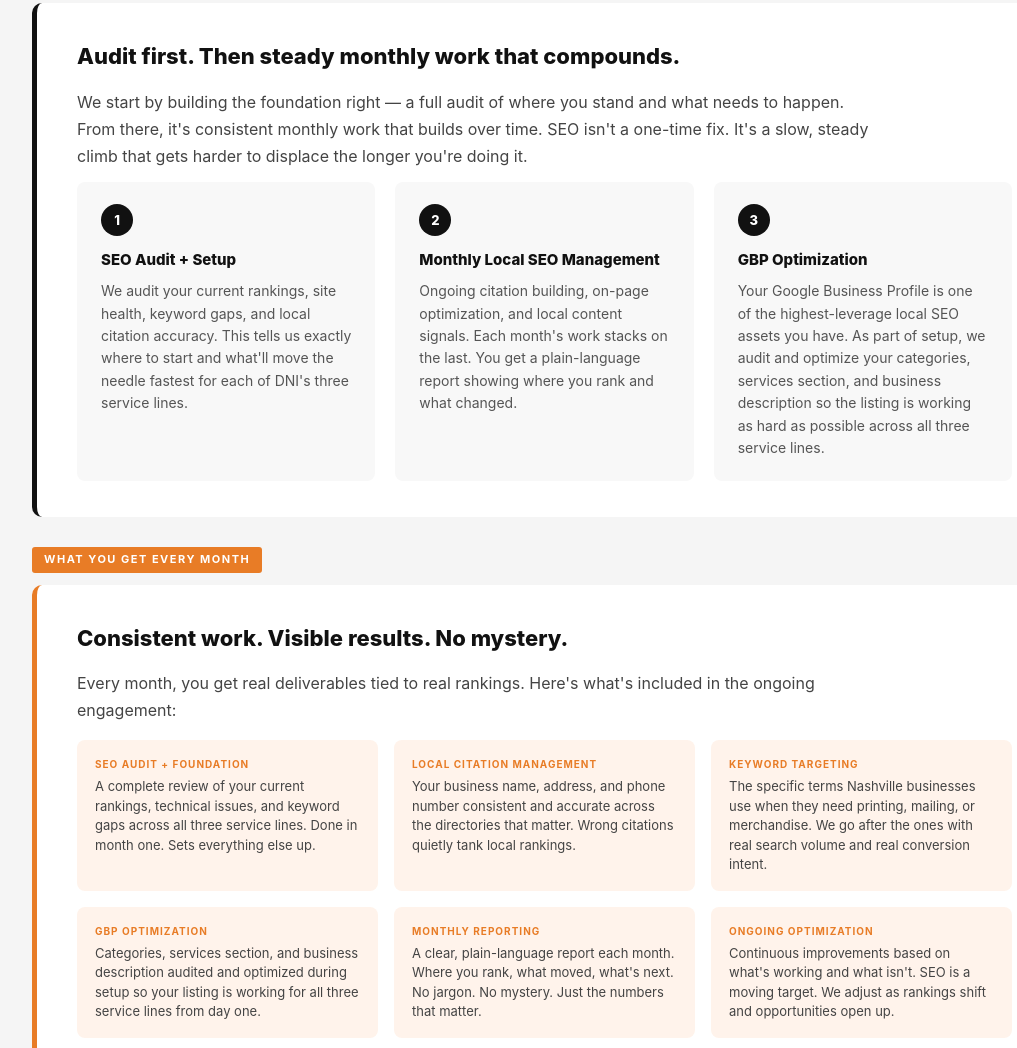
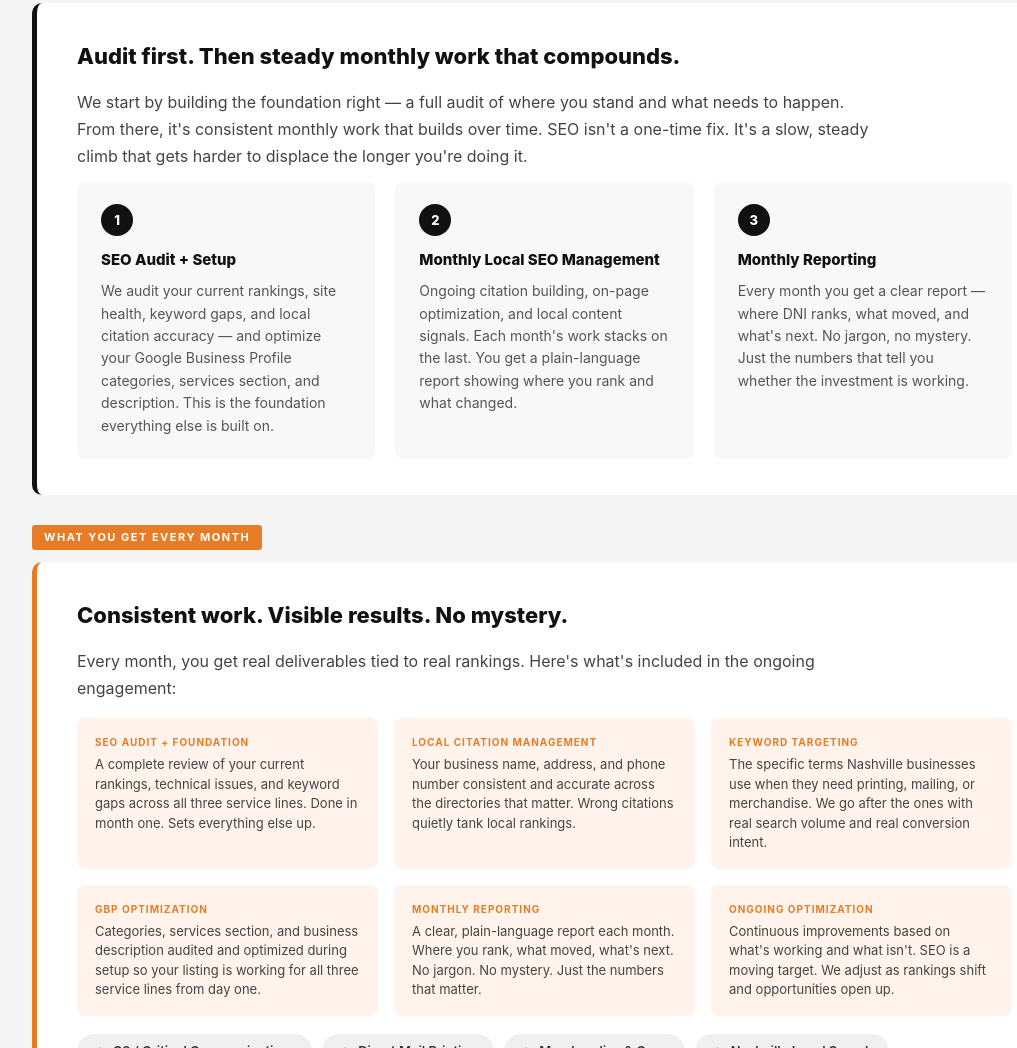
Before and after one commit to joshcowen/guidemktg-proposals, a website: page dni/index.html in a window 1280 px wide. Shown: the part 1183-2231 px from the top of the page, without its empty margins (98-1115 px from the left). Drawn offline with Linux system fonts and the light colour scheme.

Commit message:
Update DNI proposal — fold GBP into setup step, replace step 3 with monthly reporting

```diff
--- a/dni/index.html
+++ b/dni/index.html
@@ -558,7 +558,7 @@
         <div class="step">
           <div class="step-number">1</div>
           <h3>SEO Audit + Setup</h3>
-          <p>We audit your current rankings, site health, keyword gaps, and local citation accuracy. This tells us exactly where to start and what'll move the needle fastest for each of DNI's three service lines.</p>
+          <p>We audit your current rankings, site health, keyword gaps, and local citation accuracy — and optimize your Google Business Profile categories, services section, and description. This is the foundation everything else is built on.</p>
         </div>
         <div class="step">
           <div class="step-number">2</div>
@@ -567,8 +567,8 @@
         </div>
         <div class="step">
           <div class="step-number">3</div>
-          <h3>GBP Optimization</h3>
-          <p>Your Google Business Profile is one of the highest-leverage local SEO assets you have. As part of setup, we audit and optimize your categories, services section, and business description so the listing is working as hard as possible across all three service lines.</p>
+          <h3>Monthly Reporting</h3>
+          <p>Every month you get a clear report — where DNI ranks, what moved, and what's next. No jargon, no mystery. Just the numbers that tell you whether the investment is working.</p>
         </div>
       </div>
     </div>
```
